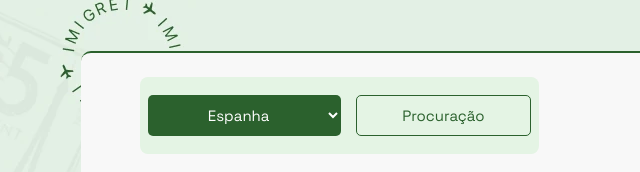
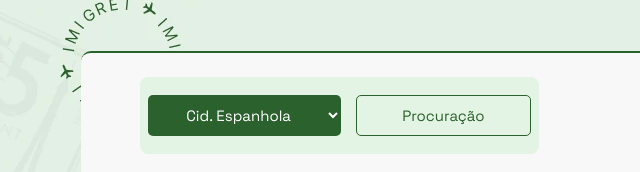
Before and after one commit to AguiarProgramacao/Contrato-Espanha, a plain HTML site: page index.html in a window 1280 px wide. Shown: the top 172 px of the page, 0-640 px from the left. Drawn offline with Linux system fonts and the light colour scheme.

Commit message:
index.html Cid.

```diff
--- a/index.html
+++ b/index.html
@@ -23,9 +23,9 @@
     <div class="container-um">
       <div class="buttons-links">
         <select id="contratoSelect" class="btn btn-contrato">
-          <option value="https://contrato-espanha.vercel.app/">Espanha</option>
-          <option value="https://gerador-de-contrato-imigrei.vercel.app/">Itália</option>
-          <option value="https://contrato-portugal.vercel.app/">Portugal</option>
+          <option value="https://contrato-espanha.vercel.app/">Cid. Espanhola</option>
+          <option value="https://gerador-de-contrato-imigrei.vercel.app/">Cid. Italiana</option>
+          <option value="https://contrato-portugal.vercel.app/">Cid. Portuguesa</option>
         </select>
         <a href="https://formulario-procuracao-imigrei.vercel.app/" class="btn btn-proposta">Procuração</a>
       </div>
```
